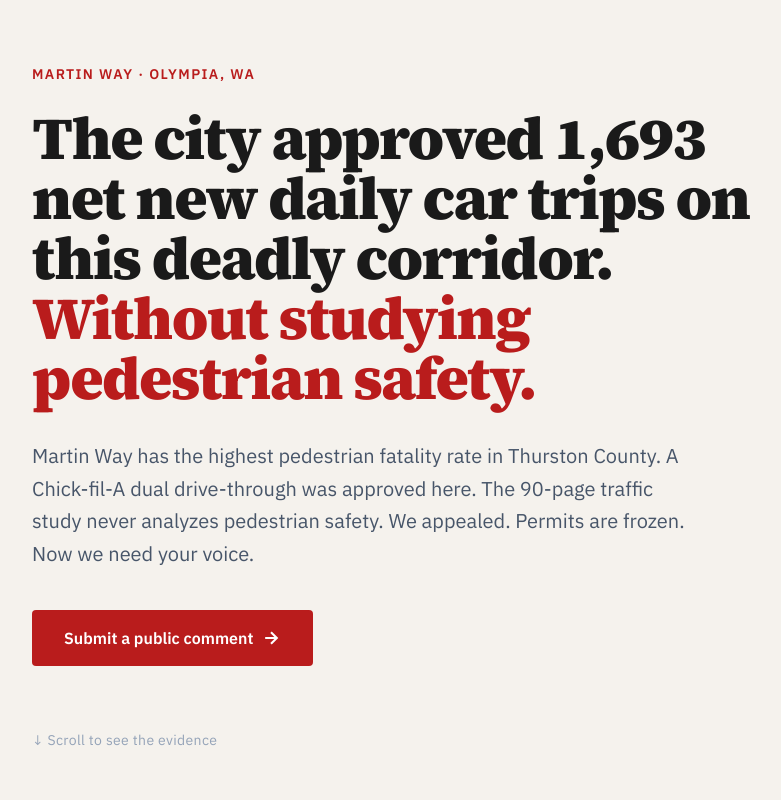
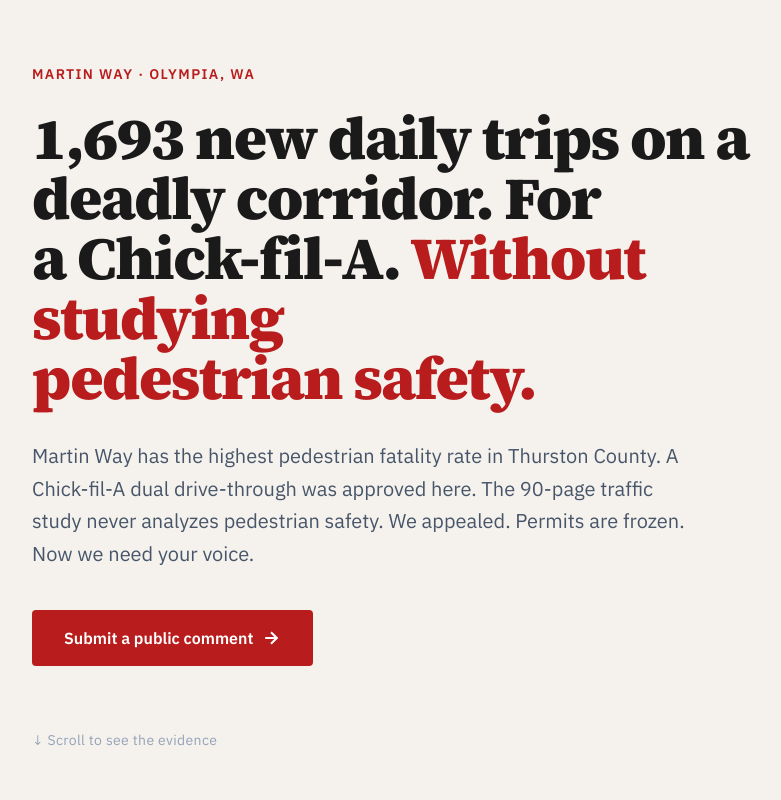
Before and after one commit to ecwilsonaz/martinwayforpeople-website, an Astro site: page / in a window 1280 px wide. Shown: the top 800 px of the page, without its empty margins (248-1029 px from the left). Built offline with nearby package versions, Linux system fonts and the light colour scheme; Astro itself is replaced by a stand-in of ours; no server answers.

Commit message:
copy: shorten hero headline to three-fragment rhythm

```diff
--- a/src/pages/index.astro
+++ b/src/pages/index.astro
@@ -16,7 +16,7 @@ import { siteMeta } from '../data/site-meta';
     Martin Way · Olympia, WA
   </p>
   <h1 class="font-display text-4xl sm:text-5xl lg:text-6xl font-black leading-[1.08] tracking-tight animate-fade-up delay-1">
-    The city approved 1,693 net new daily car trips on this deadly&nbsp;corridor.
+    1,693 new daily trips on a deadly&nbsp;corridor. For a&nbsp;Chick-fil-A.
     <span class="text-danger">Without studying pedestrian&nbsp;safety.</span>
   </h1>
   <p class="mt-8 text-xl text-muted leading-relaxed max-w-2xl animate-fade-up delay-2">
```
